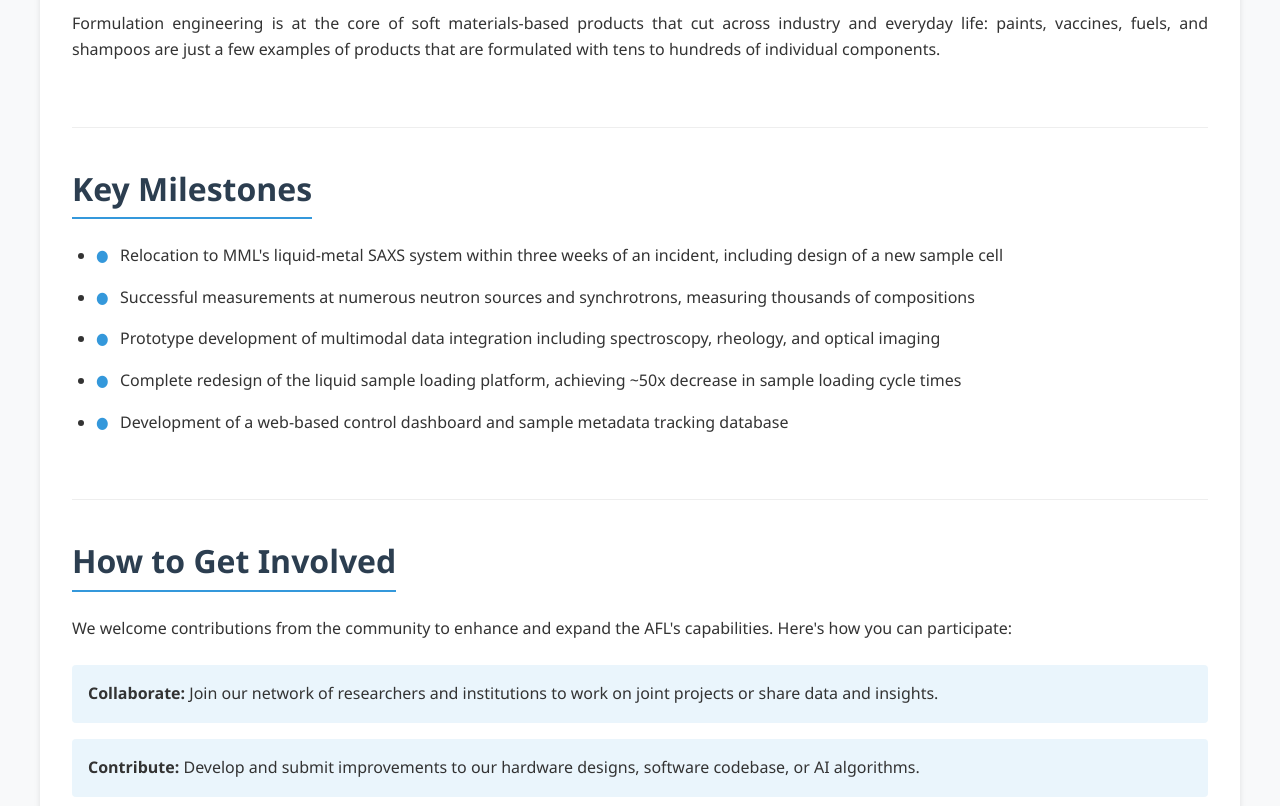
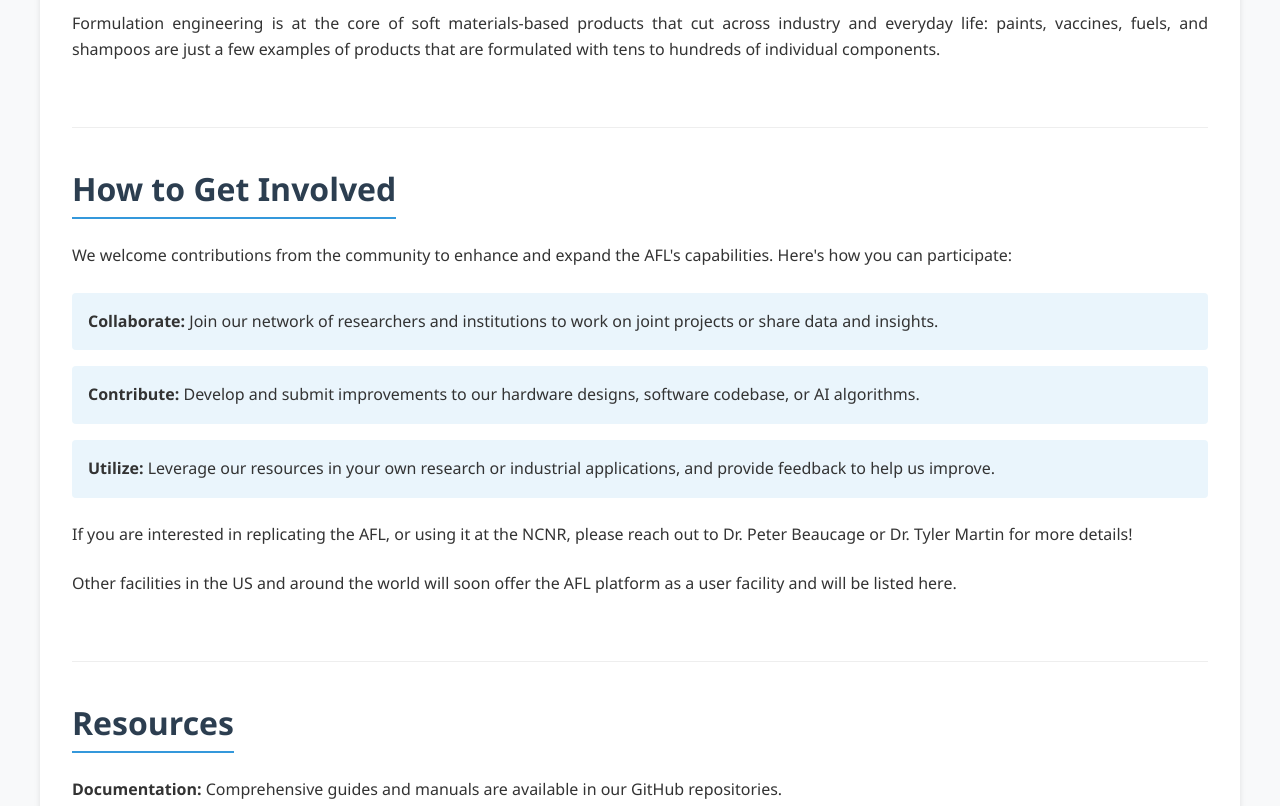
Before and after one commit to AutonomousFormulationLab/autonomousformulationlab.github.io, a plain HTML site: page index.html in a window 1280 px wide. Shown: the part 1560-2366 px from the top of the page. Drawn offline with Linux system fonts and the light colour scheme.

Commit message:
Remove milestone stuff

```diff
--- a/index.html
+++ b/index.html
@@ -62,17 +62,6 @@
                 <p>Formulation engineering is at the core of soft materials-based products that cut across industry and everyday life: paints, vaccines, fuels, and shampoos are just a few examples of products that are formulated with tens to hundreds of individual components.</p>
             </section>
 
-            <section class="milestones-section">
-                <h2>Key Milestones</h2>
-                <ul class="milestone-list">
-                    <li>Relocation to MML's liquid-metal SAXS system within three weeks of an incident, including design of a new sample cell</li>
-                    <li>Successful measurements at numerous neutron sources and synchrotrons, measuring thousands of compositions</li>
-                    <li>Prototype development of multimodal data integration including spectroscopy, rheology, and optical imaging</li>
-                    <li>Complete redesign of the liquid sample loading platform, achieving ~50x decrease in sample loading cycle times</li>
-                    <li>Development of a web-based control dashboard and sample metadata tracking database</li>
-                </ul>
-            </section>
-
             <section class="involvement-section">
                 <h2>How to Get Involved</h2>
                 <p>We welcome contributions from the community to enhance and expand the AFL's capabilities. Here's how you can participate:</p>
@@ -82,6 +71,7 @@
                     <li><strong>Utilize:</strong> Leverage our resources in your own research or industrial applications, and provide feedback to help us improve.</li>
                 </ul>
                 <p>If you are interested in replicating the AFL, or using it at the NCNR, please reach out to Dr. Peter Beaucage or Dr. Tyler Martin for more details!</p>
+                <p>Other facilities in the US and around the world will soon offer the AFL platform as a user facility and will be listed here.</p>
             </section>
 
             <section class="resources-section">
@@ -110,7 +100,7 @@
             <div class="footer-content">
                 <div class="footer-section">
                     <h3>The Autonomous Formulation Laboratory</h3>
-                    <p>A joint program between the nSoft consortium, NCNR, and NIST's Materials Measurement Lab</p>
+                    <p>A multifacility program founded in the nSoft consortium, NCNR, and NIST's Materials Measurement Lab and now expanded to include partnerships with companies, academic laboratories, and facilities worldwide.</p>
                 </div>
                 <div class="footer-section">
                     <h3>Share</h3>
```
